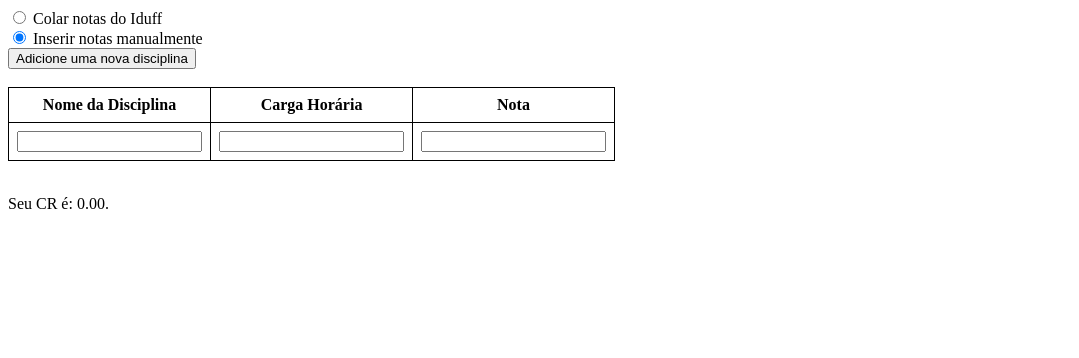
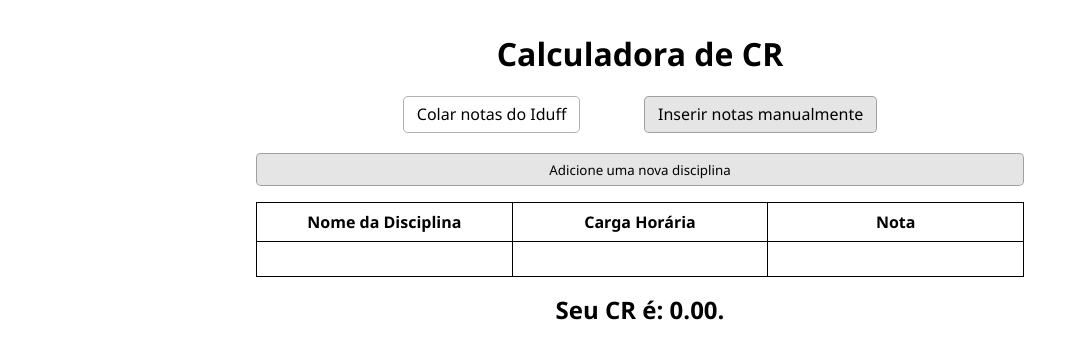
Before and after one commit to brenopinna/calculadora_cr_online, a plain HTML site: page index.html in a window 1280 px wide. Both pictures are taken after a click on the button "Adicione uma nova disciplina". Shown: the whole page, without its empty margins (0-1079 px from the left). Drawn offline with Linux system fonts and the light colour scheme.

Commit message:
:sparkles: feat: add better UI/UX and save data in localStorage

```diff
--- a/index.html
+++ b/index.html
@@ -2,43 +2,35 @@
   <head>
     <script defer src="main.js"></script>
     <meta charset="utf-8" />
-    <style>
-      .hide {
-        display: none;
-      }
-
-      #disciplinas > tr > td {
-        width: fit-content;
-        /* border: 1px solid black; */
-      }
-      table {
-        border-collapse: collapse;
-      }
-      table th,
-      table td {
-        border: 0.0625rem solid black;
-        padding: 0.5rem;
-      }
-    </style>
+    <link rel="stylesheet" href="style.css" />
   </head>
   <body>
-    <input type="radio" name="mode" id="iduff-select" />
+    <h1>Calculadora de CR</h1>
+    <div id="options">
+      <div>
+        <input hidden aria-hidden="true" type="radio" name="mode" id="iduff-select" />
         <label for="iduff-select">Colar notas do Iduff</label>
-    <br />
-    <input checked type="radio" name="mode" id="manual-select" />
+      </div>
+      <div>
+        <input
+          hidden
+          aria-hidden="true"
+          checked
+          type="radio"
+          name="mode"
+          id="manual-select" />
         <label for="manual-select">Inserir notas manualmente</label>
-    <br />
+      </div>
+    </div>
+    <main>
       <section id="iduff-section" class="mode-output iduff hide">
         <textarea id="iduff" rows="10" cols="50"></textarea>
-      <br />
-      <button onclick="calcularCR(textoIduffParaNumeros())">Calcular CR</button>
+        <button onclick="calcularCR(textoIduffParaArray())">Calcular CR</button>
       </section>
       <section id="manual-section" class="mode-output manual">
         <button id="adicionar-disciplina" onclick="adicionarLinha()">
           Adicione uma nova disciplina
         </button>
-      <br />
-      <br />
         <table>
           <thead>
             <tr>
@@ -49,8 +41,8 @@
           </thead>
           <tbody id="disciplinas"></tbody>
         </table>
-      <br />
       </section>
       <p id="resultado">Seu CR é: 0.00.</p>
+    </main>
   </body>
 </html>
--- a/main.js
+++ b/main.js
@@ -1,53 +1,5 @@
-function textoIduffParaNumeros() {
-  const input = document.getElementById("iduff").value
-  const linhas = input.split("\n")
-
-  let cargasHorarias = []
-  let notas = []
-
-  let line = 0
-
-  for (let i = 0; i < linhas.length; i++) {
-    line++
-    if (line % 3 === 0) {
-      const partes = linhas[i].split(/[\s:]+/) // divide por espaços e ':'
-      const nota = parseFloat(partes[1])
-      const ch = parseInt(partes[3])
-
-      if (!isNaN(nota) && !isNaN(ch)) {
-        notas.push(nota)
-        cargasHorarias.push(ch)
-      }
-    }
-  }
-
-  let duplas = []
-  for (let i = 0; i < cargasHorarias.length; i++) {
-    duplas[i] = [cargasHorarias[i], notas[i]]
-  }
-
-  return duplas
-}
-
-function calcularCR(horasENotas) {
-  let totalHoras = 0
-  let somaPonderada = 0
-
-  for (let i = 0; i < horasENotas.length; i++) {
-    let ch = horasENotas[i][0],
-      nota = horasENotas[i][1]
-    totalHoras += ch
-    somaPonderada += nota * ch
-  }
-
-  let cr = somaPonderada / totalHoras
-
-  if (isNaN(totalHoras) || isNaN(somaPonderada)) {
-    cr = 0
-  }
-
-  document.getElementById("resultado").innerText = `Seu CR é: ${cr.toFixed(2)}.`
-}
+carregarInformacoesParaTabela()
+calcularCR(tabelaParaArray())
 
 const iduff = document.getElementById("iduff-section")
 const manual = document.getElementById("manual-section")
@@ -65,7 +17,65 @@ document.querySelectorAll("[name=mode]").forEach((modeInput) => {
   })
 })
 
-function tabelaParaNumeros() {
+function textoIduffParaArray() {
+  const input = document.getElementById("iduff").value
+  const linhas = input.split("\n")
+
+  let cargasHorarias = []
+  let notas = []
+  let nomes = []
+
+  let line = 0
+
+  for (let i = 0; i < linhas.length; i++) {
+    line++
+    if (line % 3 == 1) {
+      const [_, ...nome] = linhas[i].split(/[\s:]+/) // divide por espaços e ':'
+      nomes.push(nome.join(" "))
+    }
+    if (line % 3 === 0) {
+      const partes = linhas[i].split(/[\s:]+/) // divide por espaços e ':'
+      const nota = parseFloat(partes[1])
+      const ch = parseInt(partes[3])
+
+      if (!isNaN(nota) && !isNaN(ch)) {
+        notas.push(nota)
+        cargasHorarias.push(ch)
+      }
+    }
+  }
+
+  let info = []
+  for (let i = 0; i < cargasHorarias.length; i++) {
+    info[i] = [cargasHorarias[i], notas[i], nomes[i]]
+  }
+
+  localStorage.setItem("info", JSON.stringify(info))
+
+  return info
+}
+
+function calcularCR(horasENotas) {
+  let totalHoras = 0
+  let somaPonderada = 0
+
+  for (let i = 0; i < horasENotas.length; i++) {
+    let ch = horasENotas[i][0],
+      nota = horasENotas[i][1]
+    totalHoras += ch
+    somaPonderada += nota * ch
+  }
+
+  let cr = somaPonderada / totalHoras
+
+  if (isNaN(totalHoras) || isNaN(somaPonderada)) {
+    return
+  }
+
+  document.getElementById("resultado").innerText = `Seu CR é: ${cr.toFixed(2)}.`
+}
+
+function tabelaParaArray() {
   const inputs = Array.from(document.querySelectorAll(".input-info"))
   const horasENotas = [[]]
   inputs.forEach((input, i) => {
@@ -78,20 +88,35 @@ function tabelaParaNumeros() {
   return horasENotas
 }
 
-function adicionarLinha() {
+function carregarInformacoesParaTabela() {
+  const infos = JSON.parse(localStorage.getItem("info"))
+  if (!infos) return
+  const disciplinas = document.getElementById("disciplinas")
+  infos.forEach((info) => {
+    disciplinas.appendChild(criarLinha(...info))
+  })
+}
+
+function criarLinha(cargaHoraria, nota, nome) {
+  const params = [nome, cargaHoraria, nota]
   const tr = document.createElement("tr")
-  const tds = Array.from({ length: 3 }).map(() => {
+  const tds = Array.from({ length: 3 }).map((_, i) => {
     const td = document.createElement("td")
     const input = document.createElement("input")
     input.classList.add("input-info")
+    if (params[i]) input.value = params[i]
     td.appendChild(input)
     td.children[0].addEventListener("change", () => {
-      calcularCR(tabelaParaNumeros())
+      calcularCR(tabelaParaArray())
     })
     return td
   })
 
   tr.append(...tds)
 
-  document.getElementById("disciplinas").appendChild(tr)
+  return tr
 }
+
+function adicionarLinha() {
+  document.getElementById("disciplinas").appendChild(criarLinha())
+}
--- /dev/null
+++ b/style.css
@@ -0,0 +1,95 @@
+* {
+  margin: 0;
+  padding: 0;
+  box-sizing: border-box;
+  font-family: "Segoe UI", Tahoma, Geneva, Verdana, sans-serif;
+}
+
+h1 {
+  margin-top: 2rem;
+  text-align: center;
+}
+
+#options {
+  margin: 0.8rem 0;
+  display: flex;
+  justify-content: center;
+  gap: 3rem;
+}
+
+#options label,
+button {
+  border: 0.0625rem solid rgba(0, 0, 0, 0.3);
+  border-radius: 0.3rem;
+  cursor: pointer;
+  padding: 0.4rem 0.8rem;
+  transition: 0.1s all;
+}
+
+#options label:hover,
+button:hover {
+  box-shadow: 0.0625rem 0.125rem 0.1875rem rgba(0, 0, 0, 0.1);
+  border: 0.0625rem solid rgba(0, 0, 0, 0.5);
+}
+
+button {
+  background-color: rgba(0, 0, 0, 0.1);
+}
+
+#options div input:checked + label {
+  background-color: rgba(0, 0, 0, 0.1);
+}
+
+#options div {
+  display: flex;
+  padding: 0.5rem;
+  align-items: center;
+}
+
+main {
+  padding: 0 2rem 2rem;
+}
+
+.mode-output {
+  max-width: 48rem;
+  display: flex;
+  margin: 0 auto;
+  flex-direction: column;
+  gap: 1rem;
+}
+
+#iduff {
+  resize: none;
+  outline: none;
+  padding: 0.5rem 1rem;
+}
+
+#resultado {
+  font-size: 1.5rem;
+  margin-top: 1rem;
+  text-align: center;
+  font-weight: bold;
+}
+
+.hide {
+  display: none;
+}
+
+#disciplinas input {
+  outline: none;
+  border: none;
+  width: 100%;
+}
+
+table {
+  border-collapse: collapse;
+}
+
+#disciplinas input, table th {
+  padding: 0.5rem 1rem;
+}
+
+table th,
+table td {
+  border: 0.0625rem solid black;/
+}
```
Lines whose indentation alone changed are shown as unchanged.
